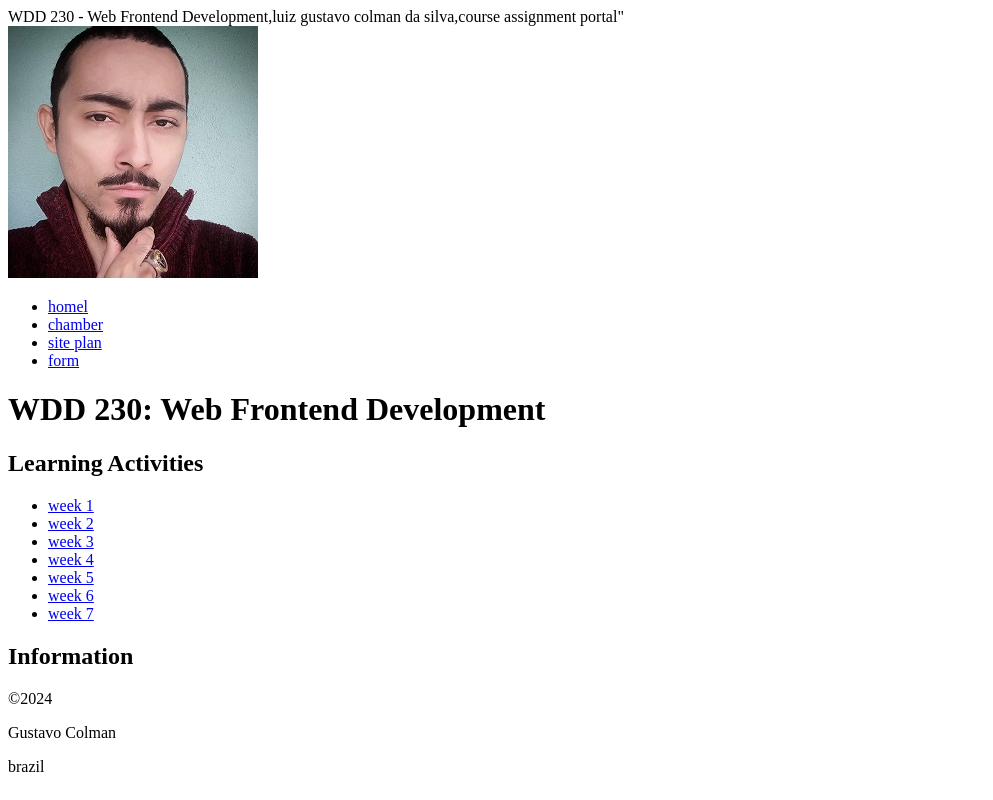
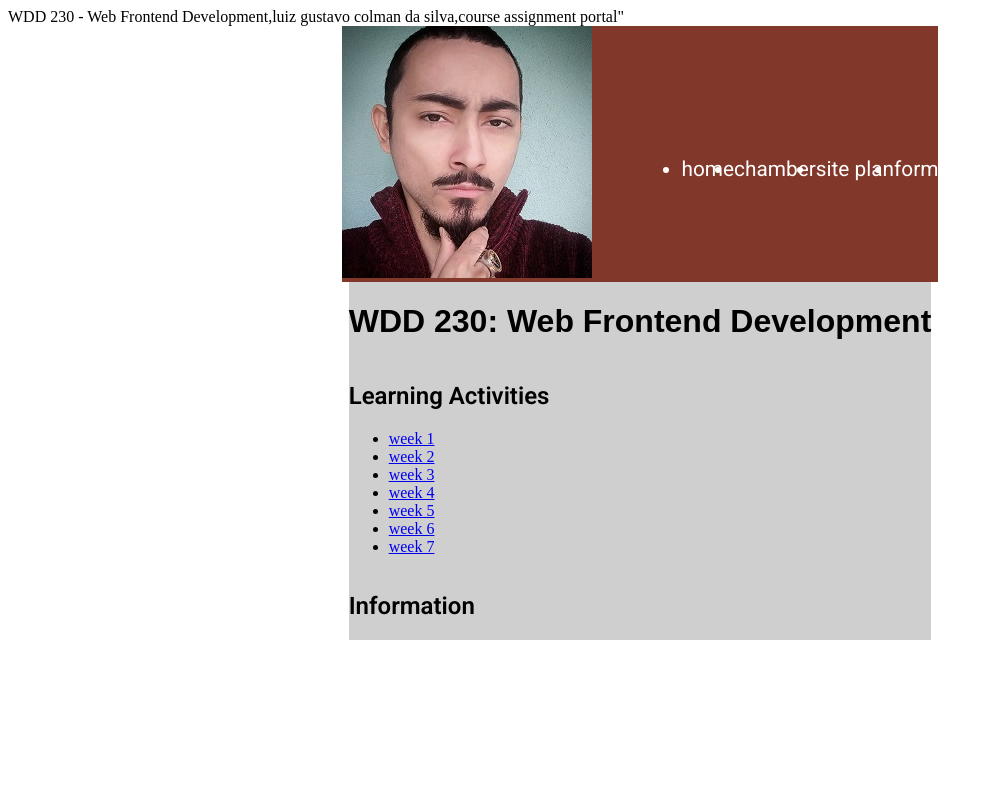
Before and after one commit to GustavoColman/wdd230, a plain HTML site: page index.html in a window 1280 px wide. Shown: the top 800 px of the page, without its empty margins (0-993 px from the left). Drawn offline with Linux system fonts and the light colour scheme.

Commit message:
work in progress

```diff
--- a/index.html
+++ b/index.html
@@ -6,6 +6,11 @@
     <meta author="gustavo colman">
     <title>Gustavo Colman, WDD 230 - Web Frontend Development</title>
     <description> WDD 230 - Web Frontend Development,luiz gustavo colman da silva,course assignment portal"</description>
+    <link rel="preconnect" href="https://fonts.googleapis.com">
+    <link rel="preconnect" href="https://fonts.gstatic.com" crossorigin>
+    <link href="https://fonts.googleapis.com/css2?family=Roboto:wght@400;600&display=swap"
+      rel="stylesheet">
+    <link rel="stylesheet" href="styles\base.css">
 </head>
 
 <!-- here start the body element-->
@@ -20,7 +25,7 @@
 
     <nav>
         <ul>
-            <li><a href="#">homel</a></li>
+            <li><a href="#">home</a></li>
             <li><a href="#">chamber</a></li>
             <li><a href="#">site plan</a></li>
             <li><a href="#">form </a></li>
@@ -66,7 +71,7 @@
 </footer>
     <!-- here ends the footerelement-->
 
-
+<link rel="datescripts" href="scripts\getDates.js">
 </body>
 <!-- here ends body element-->
 </html>
--- a/styles/base.css
+++ b/styles/base.css
@@ -0,0 +1,96 @@
+content {
+    max-width: 1600px ;
+}
+
+header {
+    display: grid;
+        background-color : #813729;
+        grid-template-columns: 300px auto;
+        justify-self: center ;
+        align-self: center ;
+        z-index: 1 ;
+
+
+
+}
+nav {
+    display: flex;
+    justify-content: space-around;
+    color: #ffffff;
+    text-decoration: none;
+    font-size: 1.3em;
+    font-family: 'roboto', sans-serif;
+    padding-top: 30px;
+    justify-self: center;
+    align-self: center;
+    z-index: 2;
+    text-decoration: none;
+
+}
+
+nav ul {
+    display:flex ;
+    justify-content: space-around;
+}
+nav a {
+    text-decoration: none;
+    display: block;
+    color: #fff;
+    text-align: center;
+    padding: irem;
+}
+
+nav a  :hover {
+    border: 1px solid #fff ;
+}
+
+#logo_link {
+    padding-top: 5px;
+    justify-self: center;
+    align-self: center;
+}
+
+
+
+
+h1{
+    font-family: 'lobster', sans-serif;
+}
+h2{
+    font-family: 'roboto', sans-serif;
+}
+
+
+/*background*/
+
+main {
+    display: grid;
+        background-color :#81818160;
+        grid-template-columns: (2,1fr);
+        justify-self: center ;
+        align-self: center ;
+        z-index: 1 ;
+}
+
+
+ /* footer*/
+
+ footer {
+    background-color: #813729;
+    padding: 25px 50px;
+    margin-top: 200px;
+    display: flex;
+    justify-content: space-around;
+    align-items: center;
+}
+
+
+footer p {
+    font-size: 1.3em;
+    font-family: Arial, Helvetica, sans-serif;
+}
+footer a {
+    text-decoration: none;
+    display: flex;
+    justify-content: space-around;
+}
```
